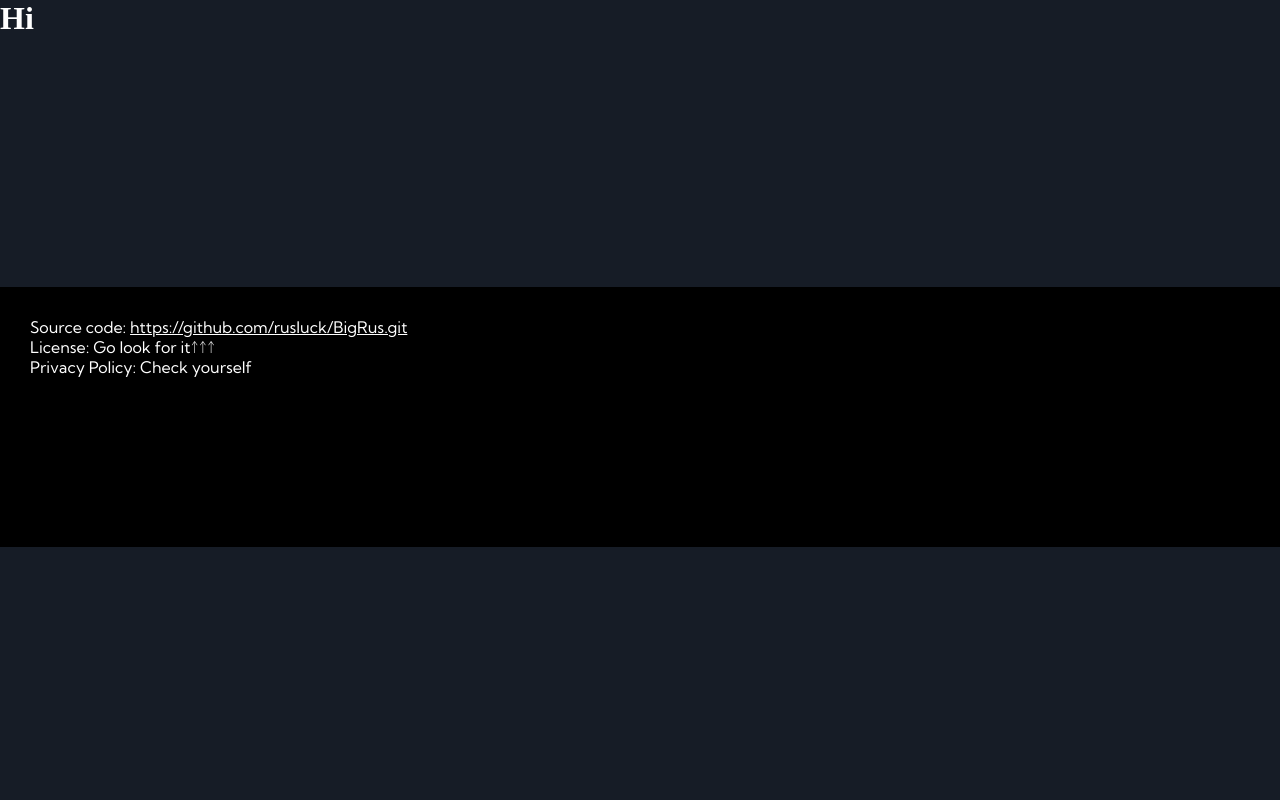
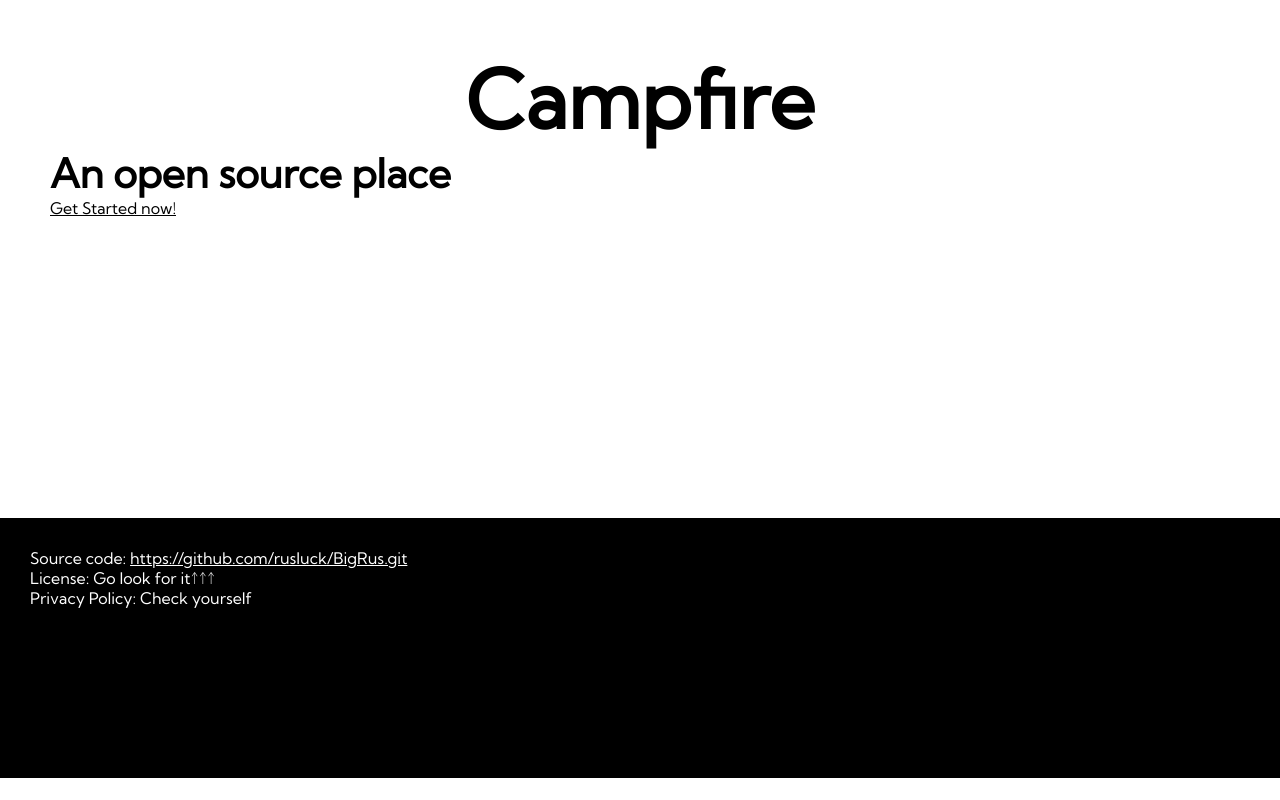
Before and after one commit to rflare/CampfireClient, a Next.js app: page / in a window 1280 px wide. Built offline with nearby package versions, Linux system fonts and the light colour scheme.

Commit message:
Added some changes to comply with server

```diff
--- a/app/page.js
+++ b/app/page.js
@@ -1,5 +1,9 @@
+import '@/css/homepage.css'
+
 export default function Home() {
-    return (
-        <h1>Hi</h1>
-    );
+    return <div className="homePage">
+        <h1>Campfire</h1>
+        <h2>An open source place</h2>
+        <a href="/app">Get Started now!</a>
+    </div>
 }
--- a/components/NetworkUtils.js
+++ b/components/NetworkUtils.js
@@ -23,7 +23,7 @@ export function uploadPost(username, bodytext) {
         body: JSON.stringify({
             name: username,
             text: bodytext,
-            time: Date.now()
+            timeMillis: Date.now()
         })
     })
 }
--- /dev/null
+++ b/css/homepage.css
@@ -0,0 +1,22 @@
+body{
+    background-color: white;
+}
+
+.homePage{
+    padding: 50px;
+    *{
+        color: black;
+    }
+    h1{
+        font-family: var(--font2);
+        text-align: center;
+        font-size: 80px;
+    }
+    h2{
+        font-family: var(--font2);
+        font-size: 40px;
+    }
+    a{
+        font-family: var(--font2)
+    }
+}
--- a/css/top.css
+++ b/css/top.css
@@ -4,7 +4,7 @@
  * - Uploading a new post
  */
 
-header{
+.top{
 
     background-color: var(--color1);
 
```
Also changed, not shown: app/app/TopSection.js (+3 -5 lines).
